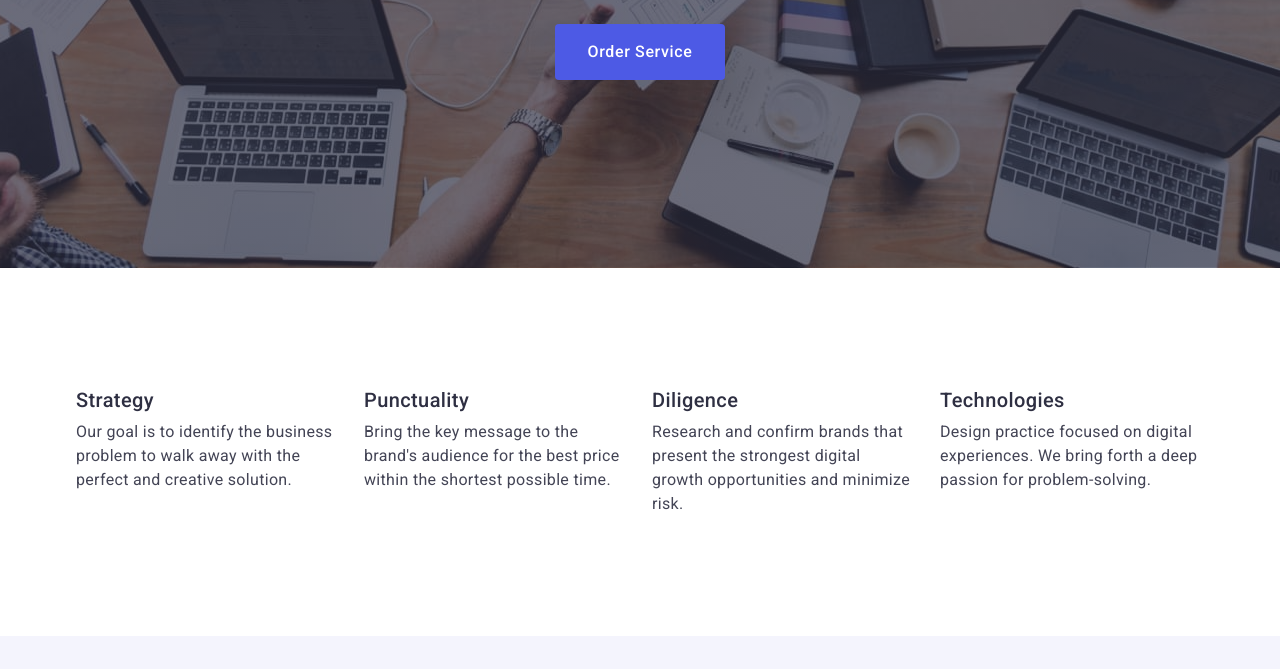
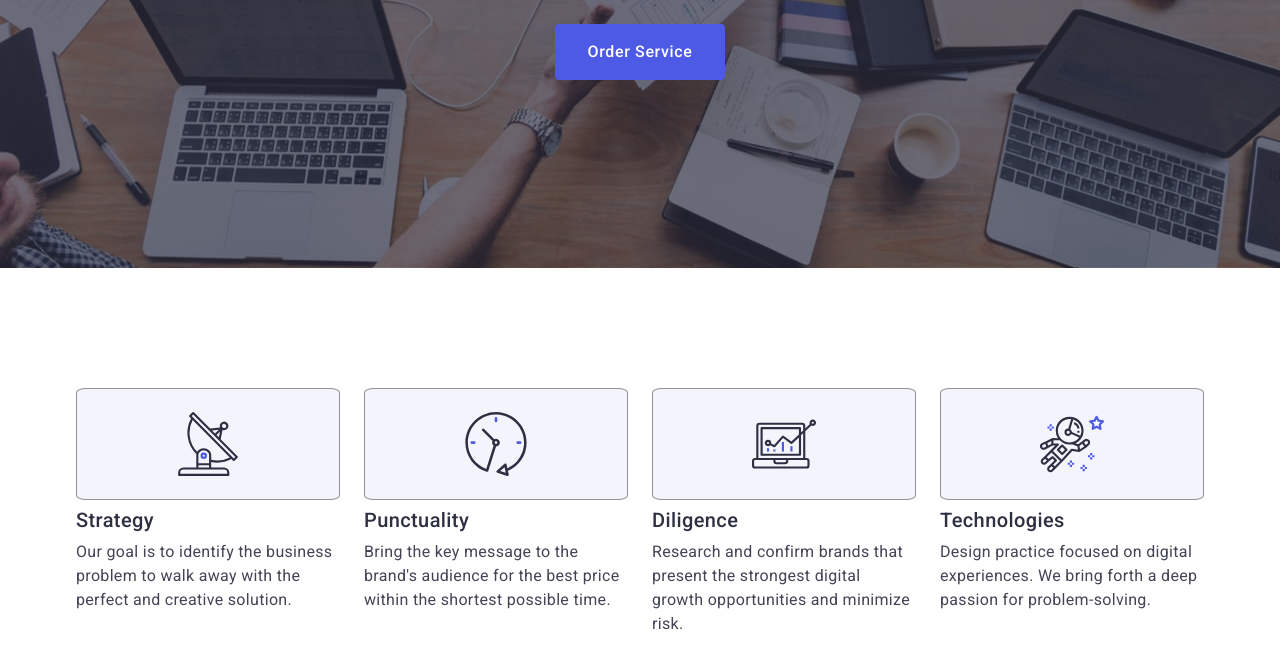
Before and after one commit to Artem-Prodanets/goit-markup-hw-04, a plain HTML site: page index.html in a window 1280 px wide. Shown: the part 405-1074 px from the top of the page. Drawn offline with nearby package versions, Linux system fonts and the light colour scheme.

Commit message:
add icon second section

```diff
--- a/css/styles.css
+++ b/css/styles.css
@@ -272,6 +272,7 @@ background-size: cover;
     line-height: 1.2;
     letter-spacing: 0.02em;
     color: #2e2f42;
+    margin-top: 8px;
     margin-bottom: 8px;
 }
 
@@ -282,6 +283,22 @@ background-size: cover;
     color: #434455;
 }
 
+.div-features-icon {
+    display: flex;
+    align-items: center;
+    justify-content: center;
+    width: 264px;
+    height: 112px;
+    border-radius: 4%;
+    border: 1px solid #8e8f99;
+    background-color: #F4F4FD;
+    content: "";
+}
+
+.features-icon {
+    align-items: center;
+    justify-content: center;
+}
 
 
 /* ====================== TEAM ================== */
--- a/index.html
+++ b/index.html
@@ -73,6 +73,11 @@
           <h2 class="visually-hidden">Our Advantages</h2>
           <ul class="features-list">
             <li class="features-item">
+              <div class="div-features-icon">
+                <svg class="features-icon" width="64" height="64">
+                  <use href="./images/icons.svg#icon-strategy"></use>
+                </svg>
+              </div>
               <h3 class="features-list-title">Strategy</h3>
               <p class="features-list-text">
                 Our goal is to identify the business problem to walk away with
@@ -80,6 +85,11 @@
               </p>
             </li>
             <li class="features-item">
+              <div class="div-features-icon">
+                <svg class="features-icon" width="64" height="64">
+                  <use href="./images/icons.svg#icon-punctuality"></use>
+                </svg>
+              </div>
               <h3 class="features-list-title">Punctuality</h3>
               <p class="features-list-text">
                 Bring the key message to the brand's audience for the best price
@@ -87,6 +97,11 @@
               </p>
             </li>
             <li class="features-item">
+              <div class="div-features-icon">
+                <svg class="features-icon" width="64" height="64">
+                  <use href="./images/icons.svg#icon-diligence"></use>
+                </svg>
+              </div>
               <h3 class="features-list-title">Diligence</h3>
               <p class="features-list-text">
                 Research and confirm brands that present the strongest digital
@@ -94,6 +109,11 @@
               </p>
             </li>
             <li class="features-item">
+              <div class="div-features-icon">
+                <svg class="features-icon" width="64" height="64">
+                  <use href="./images/icons.svg#icon-technologies"></use>
+                </svg>
+              </div>
               <h3 class="features-list-title">Technologies</h3>
               <p class="features-list-text">
                 Design practice focused on digital experiences. We bring forth a
@@ -147,7 +167,6 @@
                 </li>
               </ul>
             </li>
-
             <li class="team-list-item">
               <img
                 src="./images/img-2.jpg"
@@ -186,7 +205,6 @@
                 </li>
               </ul>
             </li>
-
             <li class="team-list-item">
               <img
                 src="./images/img-3.jpg"
@@ -225,7 +243,6 @@
                 </li>
               </ul>
             </li>
-
             <li class="team-list-item">
               <img
                 src="./images/img-4.jpg"
```
